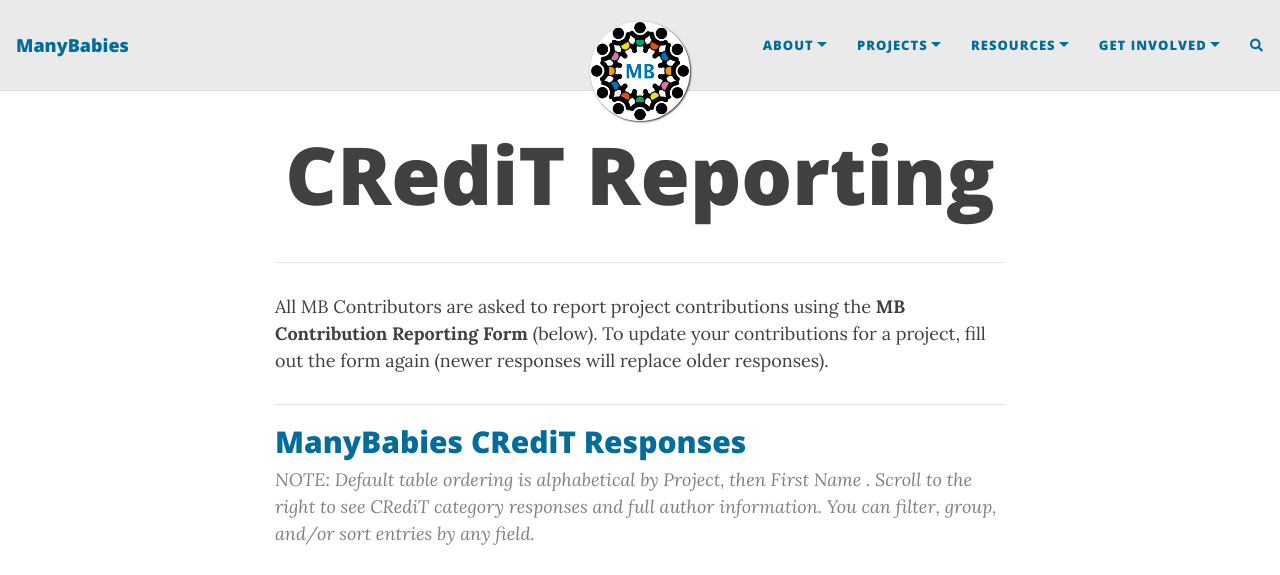
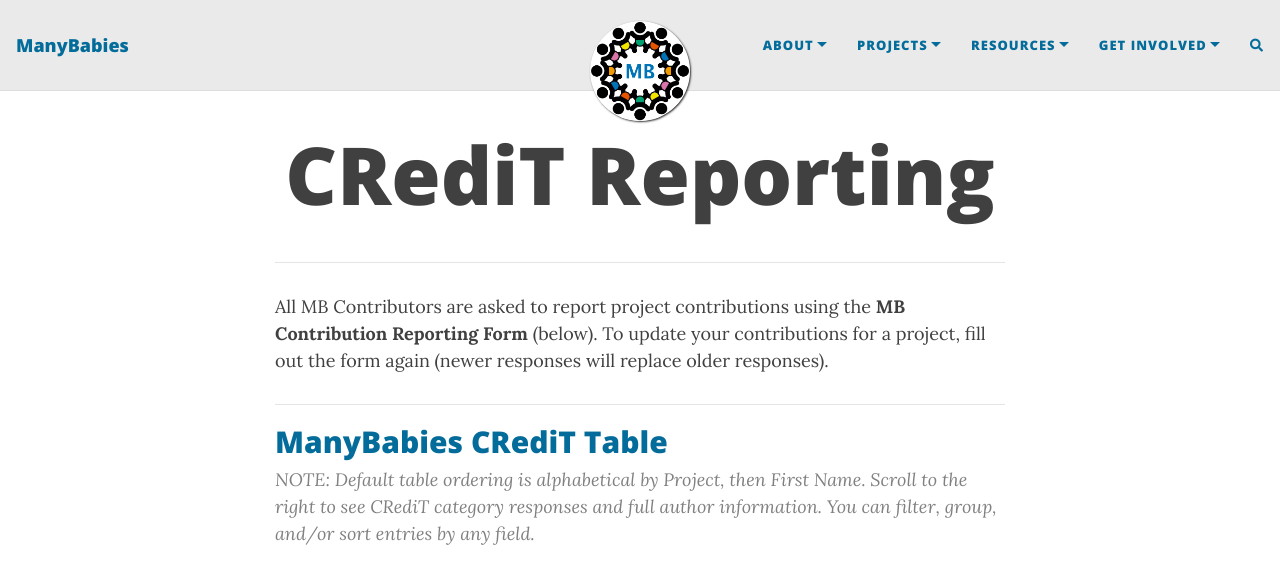
Before and after one commit to manybabies/manybabies.github.io, a Jekyll site: the page built from credit.md, in a window 1280 px wide and 1400 px high. Shown: the top 575 px of the window. Built offline with Jekyll 4.4.1, drawn with Linux system fonts in a browser that asks for light colours; nearby versions of some CDN libraries; comment, search, counter and statistics services are not loaded; some of the changed text lies outside the part shown.

Commit message:
Update credit.md

```diff
--- a/credit.md
+++ b/credit.md
@@ -8,9 +8,9 @@
 All MB Contributors are asked to report project contributions using the **MB Contribution Reporting Form** (below). To update your contributions for a project, fill out the form again (newer responses will replace older responses).
 
 ***
-## ManyBabies CRediT Responses
+## ManyBabies CRediT Table
 
-> NOTE: Default table ordering is alphabetical by Project, then First Name . Scroll to the right to see CRediT category responses and full author information. You can filter, group, and/or sort entries by any field.
+> NOTE: Default table ordering is alphabetical by Project, then First Name. Scroll to the right to see CRediT category responses and full author information. You can filter, group, and/or sort entries by any field.
 
 <!-- iframe embed CRediT responses public view -->
 <iframe class="airtable-embed" src="https://airtable.com/embed/appRoqMKzcK3NsXt4/shrHKXLX6a6W4WZni?backgroundColor=blueDusty&viewControls=on" frameborder="0" onmousewheel="" width="100%" height="533" style="background: transparent; border: 1px solid #ccc;"></iframe>
```
Also changed, not shown: other parts of credit.md (+2 -0 lines).
